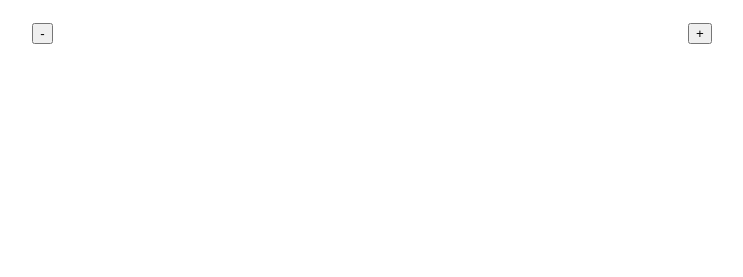
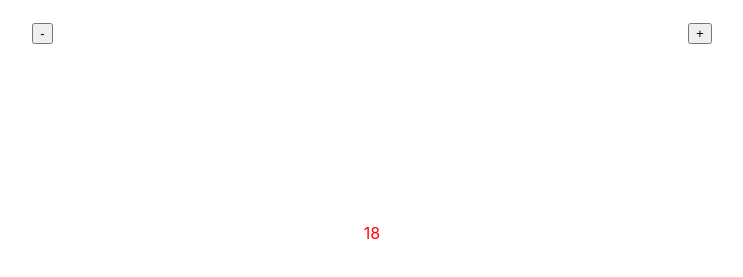
Before and after one commit to defoebrand/electron-calendar, a React (Create React App) app: page / in a window 1280 px wide. Shown: the part 131-408 px from the top of the page, without its empty margins (268-1011 px from the left). Built offline with nearby package versions, Linux system fonts and the light colour scheme.

Commit message:
Add days of week and set current day to red

```diff
--- a/src/assets/App.scss
+++ b/src/assets/App.scss
@@ -17,19 +17,31 @@
     }
   }
   .Days {
-    display: flex;
-    flex-wrap: wrap;
-    align-items: stretch;
-    justify-content: space-around;
+    display: grid;
+    grid-template-columns: repeat(7, 1fr);
+    grid-gap: 10px;
+    box-sizing: border-box;
+    height: 200px;
+    width: 100%;
+    padding: 0 10px;
+
+    .DayOfWeek {
+      min-height: 25px;
+      color: white;
+      padding: 0;
+      margin-bottom: 0;
+    }
 
     .Date {
        border: 1px solid white;
-       width: 14%;
        min-height: 25px;
+       line-height: 25px;
        color: white;
-       padding: 0;
+       padding: 5px;
+       margin: 0;
     }
-    .selectedElement {
+
+    .CurrentDay {
       color: red;
     }
   }
--- a/src/components/Calendar.js
+++ b/src/components/Calendar.js
@@ -37,8 +37,16 @@ const Calendar = () => {
 
   const thisMonth = getDaysInMonth(date.getMonth(), date.getFullYear())
 
-  const displayThisMonthsDays = (thisMonth.map((elem) => {
+  const displayDays = (['Mon', 'Tue', 'Wed', 'Thur', 'Fri', 'Sat', 'Sun'].map(day => {
     return (
+      <p key={day} value={day} className='DayOfWeek'>{day}</p>
+    )
+  }))
+
+  const displayThisMonthsDays = (thisMonth.map(elem => {
+    return (
+      today.getDate() === elem.getDate() ?
+      <p key={elem} value={elem} className='Date CurrentDay' onClick={showDate}>{elem.getDate().toString().padStart(2, "0")}</p> :
       <p key={elem} value={elem} className='Date' onClick={showDate}>{elem.getDate().toString().padStart(2, "0")}</p>
     )
   }))
@@ -52,6 +60,7 @@ const Calendar = () => {
       <button onClick={plusMonth}>+</button>
       </header>
       <div className='Days'>
+        {displayDays}
         {displayThisMonthsDays}
       </div>
     </div>
```
